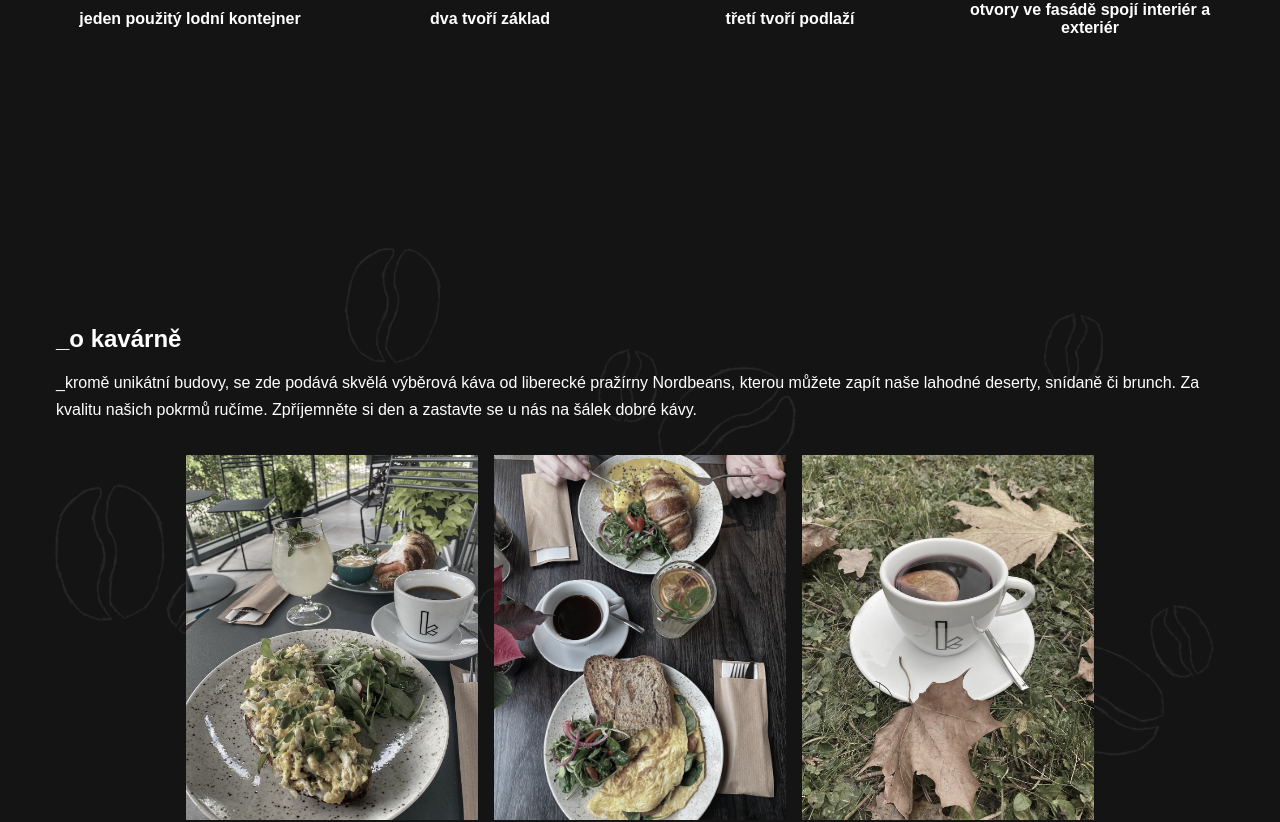
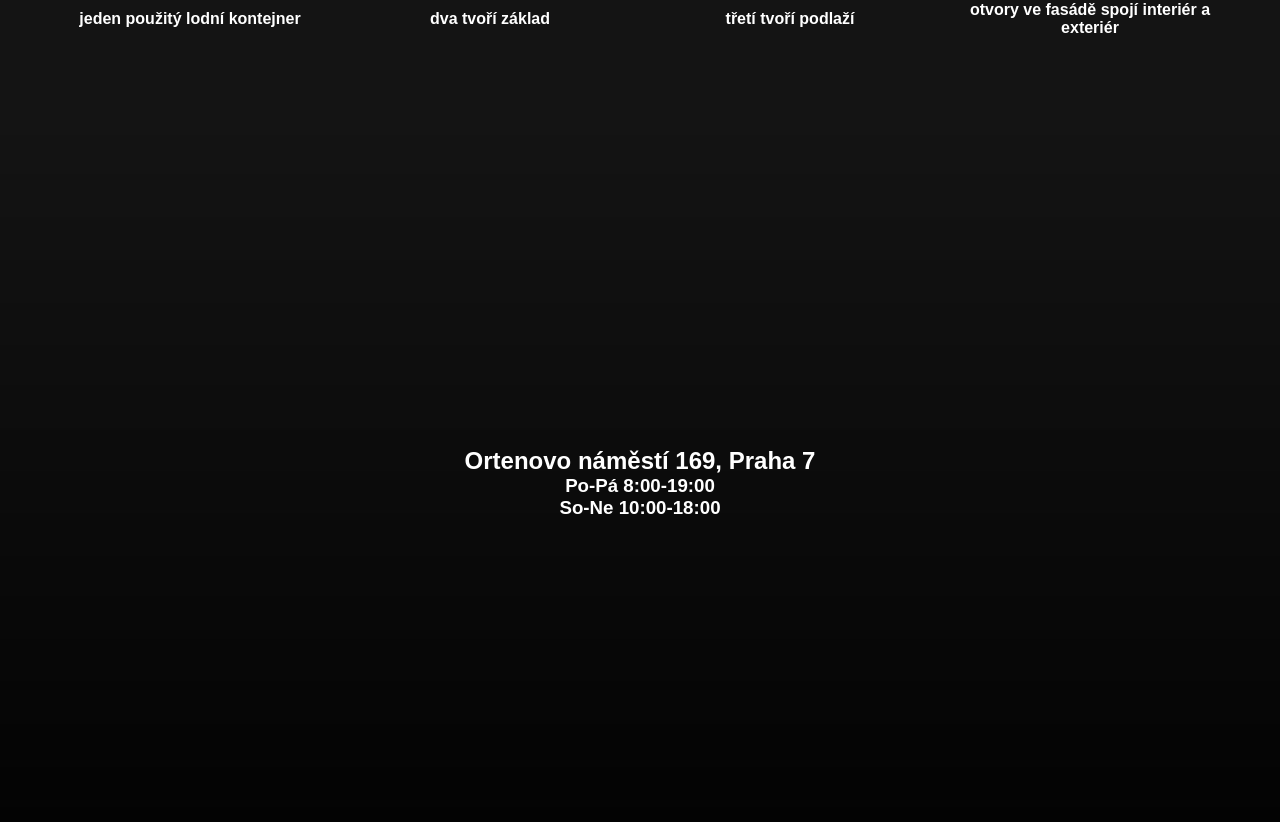
Before and after one commit to tomasborek/kontejner-frontend, a Next.js app: page / in a window 1280 px wide. Shown: the part 1780-2602 px from the top of the page. Built offline with nearby package versions, Linux system fonts and the light colour scheme; some icons are missing; a web font is replaced by a local one.

Commit message:
Byl přidán parallax image kontejneru

```diff
--- a/pages/index.tsx
+++ b/pages/index.tsx
@@ -17,6 +17,14 @@ export default function Home() {
       <div className={style.content}>
         <AboutSection />
         <Axonometric />
+        <div className={style.parallax}>
+          <div className={style.overlay}></div>
+          <div className={style.text}>
+            <h2>Ortenovo náměstí 169, Praha 7</h2>
+            <h3 className={style.item}>Po-Pá 8:00-19:00</h3>
+            <h3 className={style.item}>So-Ne 10:00-18:00</h3>
+          </div>
+        </div>
         <CoffeeSection />
         <ReferencesSection />
       </div>
--- a/styles/home.module.scss
+++ b/styles/home.module.scss
@@ -66,19 +66,19 @@
 
   section.coffee {
     position: relative;
+    margin: 3rem 0 !important;
     .bg {
       position: absolute;
       top: 0;
       left: 50%;
       width: 100%;
       max-width: 1500px;
-      max-height: 100%;
       transform: translate(-50%, 0);
       pointer-events: none;
     }
 
     .text {
-      padding-top: 6rem;
+      padding-top: 3rem;
     }
 
     .photos {
@@ -145,18 +145,48 @@
   }
 
   .parallax {
-    width: 100%;
-    height: 600px;
+    display: flex;
+    justify-content: center;
+    align-items: center;
     position: relative;
-    overflow: hidden;
-    background-image: url("/img/kontejner_sun.jpg");
-    background-attachment: fixed;
-    background-position: center;
-    background-repeat: no-repeat;
-    background-size: cover;
-    filter: grayscale(65%);
+
+    /* Set a specific height */
+    min-height: 700px;
+
     &::before {
-      opacity: 0.1;
+      content: "";
+      position: absolute;
+      top: 0;
+      bottom: 0;
+      width: 100%;
+      background-image: url("/img/kontejner_side.jpg");
+      background-attachment: fixed;
+      background-position: center;
+      background-repeat: no-repeat;
+      background-size: cover;
+      opacity: 50%;
+    }
+    .overlay {
+      z-index: 1;
+      position: absolute;
+      top: 0;
+      bottom: 0;
+      width: 100%;
+
+      background: rgb(0, 0, 0);
+      background: linear-gradient(
+        0deg,
+        rgba(0, 0, 0, 1) -20%,
+        rgba(19, 33, 60, 0) 100%
+      );
+    }
+    .text {
+      position: relative;
+      z-index: 2;
+      h2,
+      h3 {
+        text-align: center;
+      }
     }
   }
 }
```
Also changed, not shown: public/img/kontejner_side.jpg (added).
